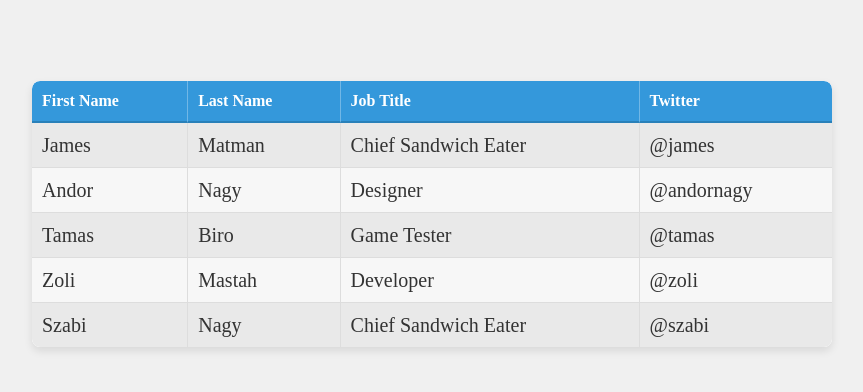
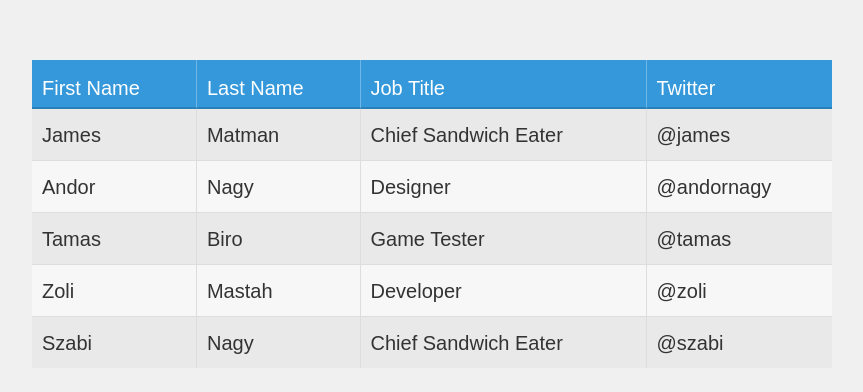
Before and after one commit to bondar-max/ClientWebCourseNov2025, a plain HTML site: page CSS Table/index.html in a window 1280 px wide. Shown: the part 186-578 px from the top of the page, without its empty margins (208-1071 px from the left). Drawn offline with Linux system fonts and the light colour scheme.

Commit message:
style(css): улучшение стилей для таблицы сотрудников
Убраны лишние комментарии и отрегулированы отступы для заголовков и ячеек.
Добавлен новый шрифт для тела документа. Улучшен внешний вид таблицы путем
оптимизации границ и отступов.

```diff
--- a/CSS Table/style.css
+++ b/CSS Table/style.css
@@ -1,7 +1,4 @@
-/* --- styles.css с вертикальными полосами --- */
-
 body {
-    /* Применение стилей к телу, чтобы отцентрировать таблицу */
     background-color: #f0f0f0;
     display: flex;
     justify-content: center;
@@ -9,17 +6,15 @@ body {
     min-height: 100vh;
     padding: 20px;
     font-size: 20px;
+    font-family: Arial, sans-serif;
 }
 
-/* --- Стили для таблицы --- */
 .employee-table {
     width: 100%;
     max-width: 800px;
-    box-shadow: 0 4px 8px rgba(0, 0, 0, 0.1);
     background-color: #ffffff;
-    border-radius: 8px;
     overflow: hidden;
-    border-collapse: separate; /* Изменено с collapse на separate для лучшего контроля */
+    border-collapse: separate;
     border-spacing: 0;
 }
 
@@ -30,16 +25,15 @@ body {
 }
 
 .employee-table th {
-    padding: 12px 20px 12px 10px;
+    padding: 18px 20px 9px 10px;
     text-align: left;
-    font-weight: bold;
-    font-size: 16px;
-    border-bottom: 2px solid #2980b9; /* Более темная нижняя граница для заголовков */
+    font-weight: lighter;
+    border-bottom: 2px solid #2980b9;
 }
 
 /* Вертикальные полосы между заголовками */
 .employee-table th:not(:last-child) {
-    border-right: 1px solid rgba(255, 255, 255, 0.3); /* Полупрозрачная белая линия */
+    border-right: 1px solid rgba(255, 255, 255, 0.3);
 }
 
 /* Стили для тела таблицы (tbody) и ячеек данных (td) */
@@ -52,7 +46,7 @@ body {
 }
 
 .employee-table td {
-    padding: 12px 20px 12px 10px;
+    padding: 16px 20px 15px 10px;
     text-align: left;
     color: #333;
     border-top: 1px solid #ddd;
@@ -68,24 +62,6 @@ body {
     border-top: none;
 }
 
-/* Добавляем закругленные углы для первой и последней ячеек в заголовке */
-.employee-table thead th:first-child {
-    border-top-left-radius: 8px;
-}
-
-.employee-table thead th:last-child {
-    border-top-right-radius: 8px;
-}
-
-/* Добавляем закругленные углы для последней строки */
-.employee-table tbody tr:last-child td:first-child {
-    border-bottom-left-radius: 8px;
-}
-
-.employee-table tbody tr:last-child td:last-child {
-    border-bottom-right-radius: 8px;
-}
-
 /* Hover эффект для строк */
 .employee-table tbody tr:hover {
     background-color: #e3f2fd;
```
